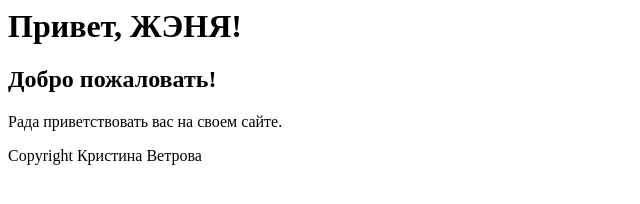
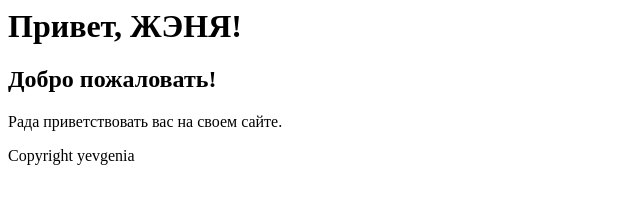
Before and after one commit to ivangolubev/123, a plain HTML site: page index.html in a window 1280 px wide. Shown: the full height of the page, 0-640 px from the left. Drawn offline with Linux system fonts and the light colour scheme.

Commit message:
исправлен копирайт

```diff
--- a/index.html
+++ b/index.html
@@ -12,7 +12,7 @@
     <p>Рада приветствовать вас на своем сайте.</p>
   </article>
   <footer>
-    Copyright Кристина Ветрова
+    Copyright yevgenia
   </footer>
  </body>
 </html>
```
